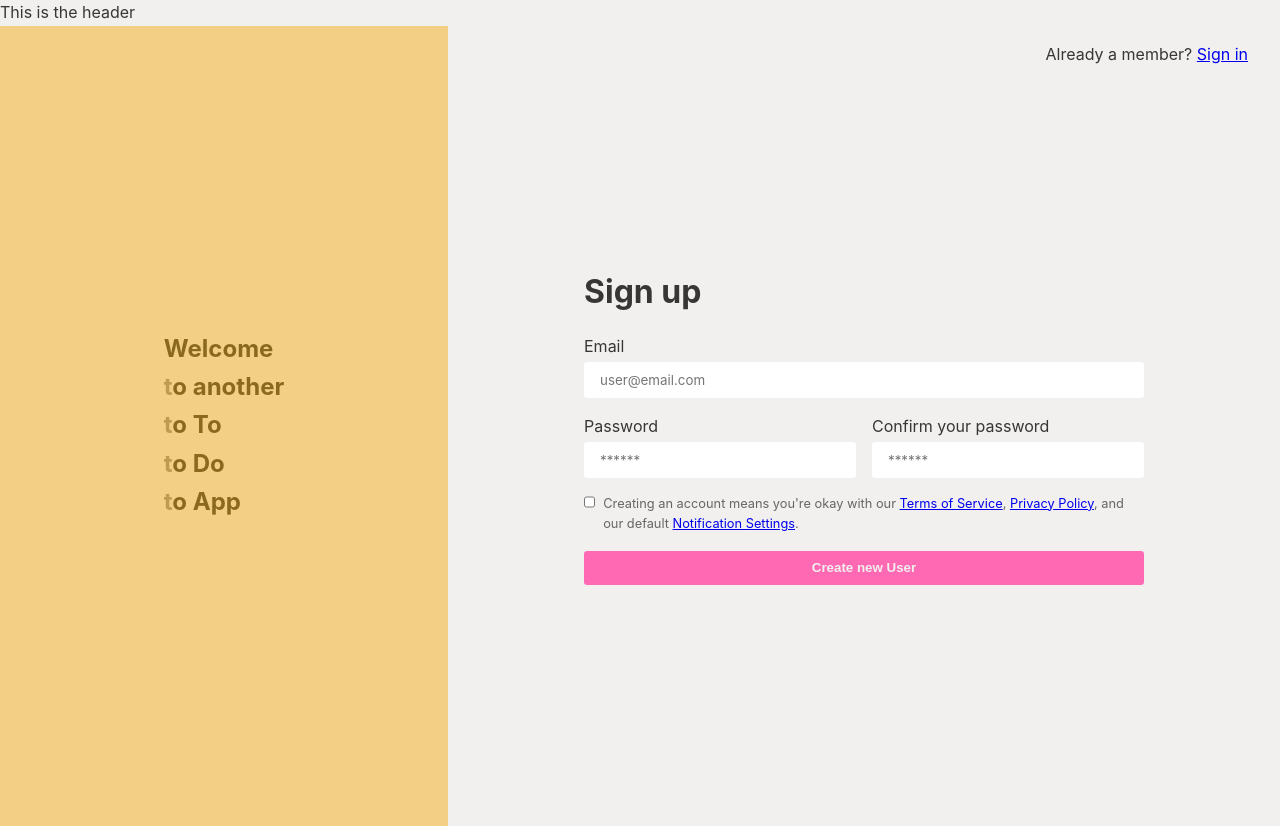
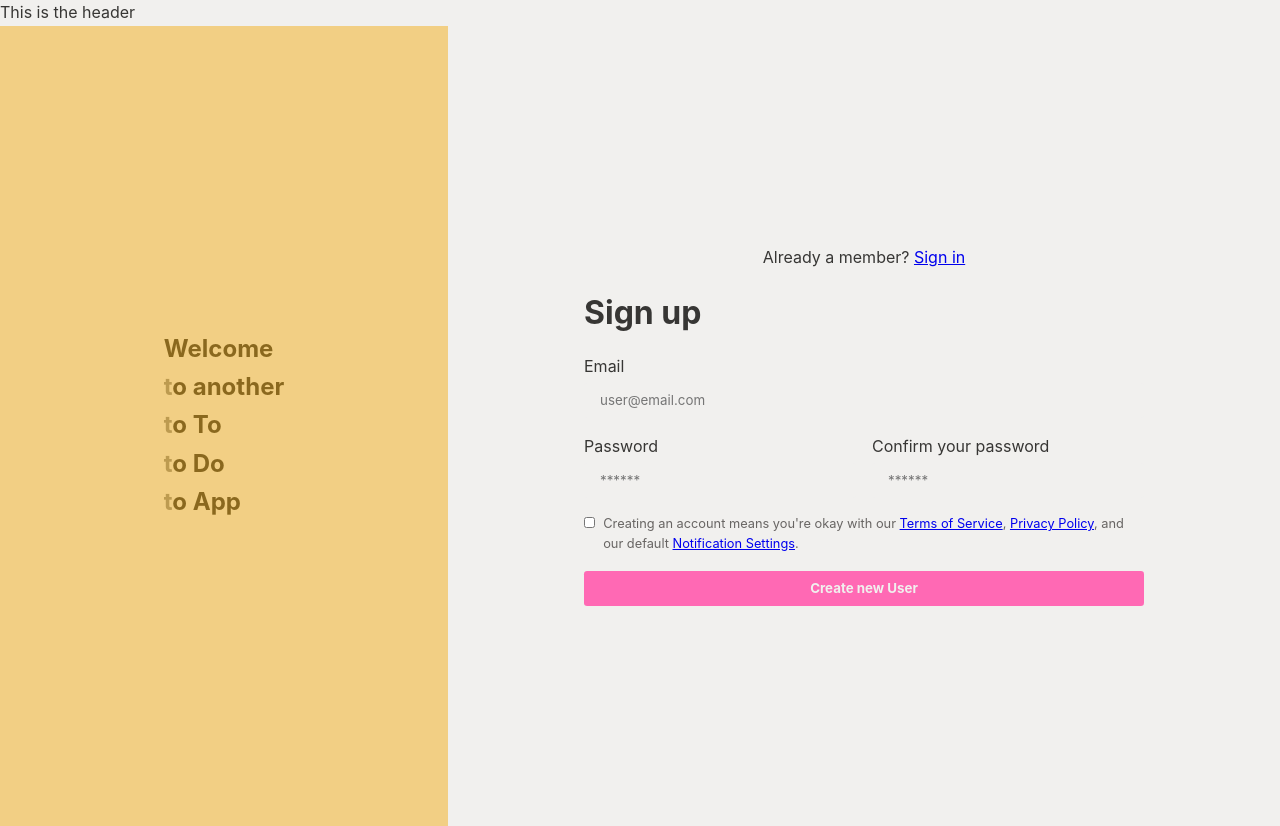
Before and after one commit to carlostxrres/ironhack-frontend-final-project, a Vue app: page /sign-up in a window 1280 px wide. Built offline with nearby package versions, Linux system fonts and the light colour scheme; no server answers.

Commit message:
update general css

```diff
--- a/src/assets/base.css
+++ b/src/assets/base.css
@@ -12,11 +12,14 @@
 
   --padding-normal: .6rem 1rem;
   --padding-small: .3rem .5rem;
+  --padding-smaller: .1rem .2rem;
   --transition-fast: 100ms ease;
   --transition-slow: 300ms ease;
+  --transition-slower: 900ms ease;
   --border-radius-small: 4px;
   --border-radius-big: 12px;
   --box-shadow-big: 0 0 30px rgba(0, 0, 0, 0.1);
+  --box-shadow-small: 0 4px 8px rgba(0, 0, 0, 0.1);
 }
 
 *,
--- a/src/assets/main.css
+++ b/src/assets/main.css
@@ -1,5 +1,10 @@
 @import './base.css';
 @import './reset.css';
+@import './transitions.css';
+/*
+@import url('https://fonts.googleapis.com/css2?family=Playwrite+AU+VIC:wght@100..400&display=swap');
+@import url('https://fonts.googleapis.com/css2?family=La+Belle+Aurore&family=Playwrite+AU+VIC:wght@100..400&display=swap');
+*/
 
 #app {
   /* max-width: 1280px; */
@@ -25,7 +30,7 @@ input[type="password"] {
   padding: var(--padding-normal);
   border: none;
   border-radius: 0.2rem;
-  background-color: white;
+  background-color: var(--color-background);
   outline: 2px solid transparent;
   transition: outline-color var(--transition-slow);
 }
@@ -33,6 +38,15 @@ input[type="password"] {
 input:focus-within {
   outline-color: var(--secondary-color-1);
 }
+
+input,
+button {
+  font-family: Inter, -apple-system, BlinkMacSystemFont, 'Segoe UI', Roboto, Oxygen, Ubuntu, Cantarell, 'Fira Sans', 'Droid Sans', 'Helvetica Neue', sans-serif;
+}
+
+/* h1, h2, button {
+  font-family: 'Playwrite AU VIC', sans-serif;
+} */
 
 /* Buttons */
 button {
@@ -73,7 +87,7 @@ button {
   background-color: transparent;
   color: var(--color-button);
   border: 1px solid var(--color-button);
-  padding: var(--padding-small);
+  /* padding: var(--padding-small); */
 }
 
 .button-primary,
@@ -102,14 +116,38 @@ button {
   border-radius: 4px;
 }
 
+.button-small {
+  padding: var(--padding-smaller);
+}
+
 /* Other */
 h1 {
   font-weight: bold;
 }
 
 
-.corner {
-  position: absolute;
-  top: 1rem;
-  right: 2rem;
+a {
+  transition: opacity var(--transition-fast);
 }
+
+a.discreet-anchor {
+  all: unset;
+  cursor: pointer;
+}
+
+a.disabled,
+button.disabled {
+  pointer-events: none;
+  cursor: not-allowed;
+  opacity: 0.5;
+}
+
+/**/
+
+
+.asdasd {
+  display: flex;
+  justify-content: space-between;
+  align-items: baseline;
+  gap: 1rem;
+}
--- /dev/null
+++ b/src/assets/transitions.css
@@ -0,0 +1,7 @@
+.slide-up-enter-active, .slide-up-leave-active {
+    transition: transform 0.3s ease;
+}
+
+.slide-up-enter, .slide-up-leave-to {
+    transform: translateY(100%);
+}
```
